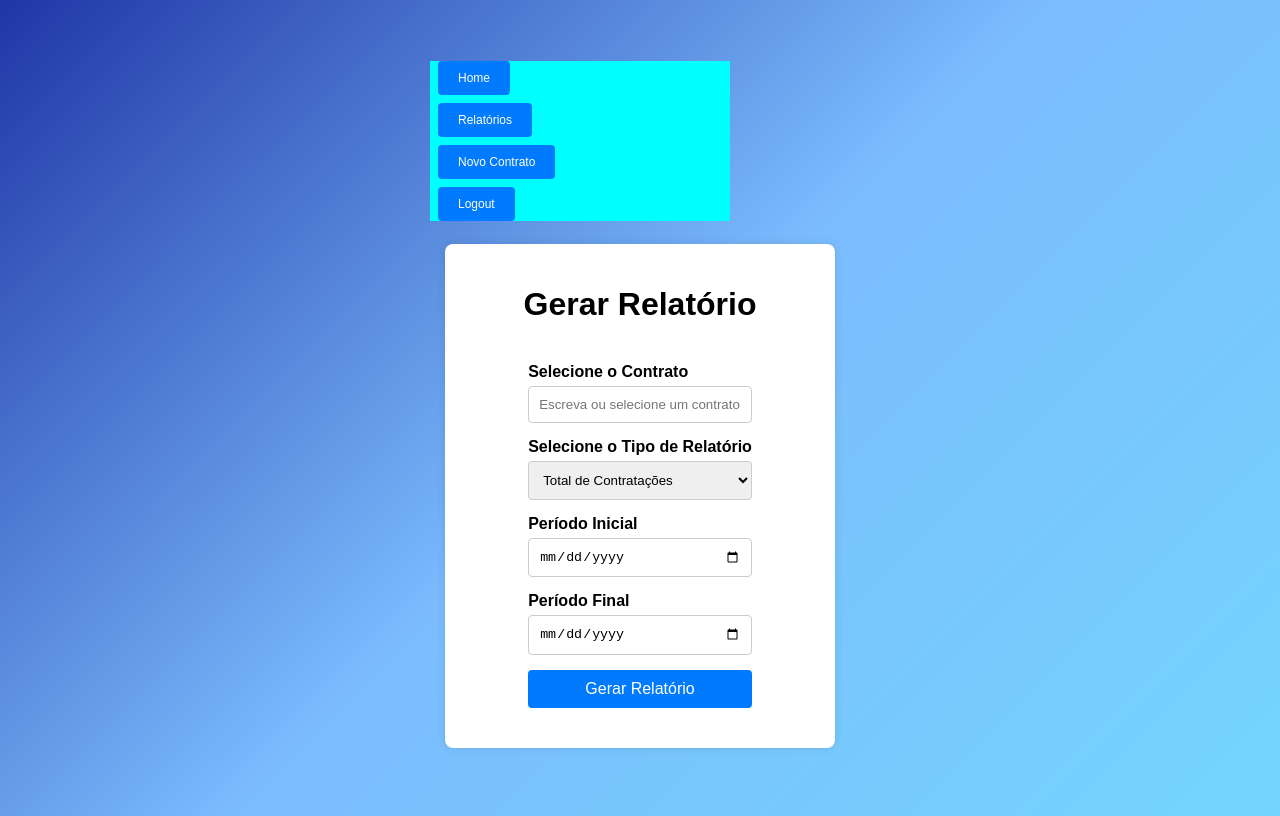
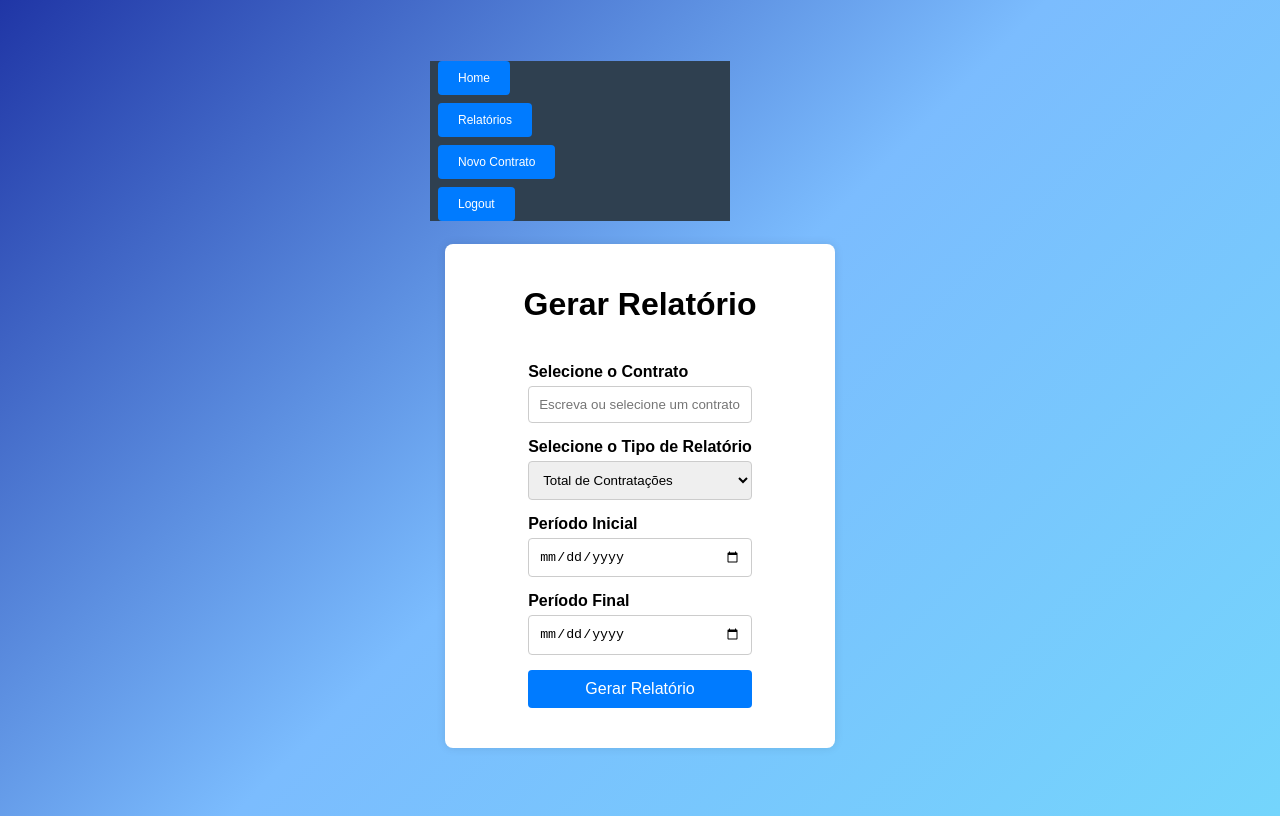
Before and after one commit to ugoincc/es1-t1-gestorContratos-react, a React (Vite) app: page / in a window 1280 px wide. Both pictures are taken after typing "Sample", "Sample123" into the empty fields and a click on the button "Entrar". Built offline with nearby package versions, Linux system fonts and the light colour scheme.

Commit message:
sidebar update

```diff
--- a/src/styles/styles.css
+++ b/src/styles/styles.css
@@ -66,7 +66,7 @@ body {
 .sidebar {
   height: 100%;
   width: 300px;
-  background-color: aqua;
+  background-color: #2f4050;
 }
 
 .content {
```
